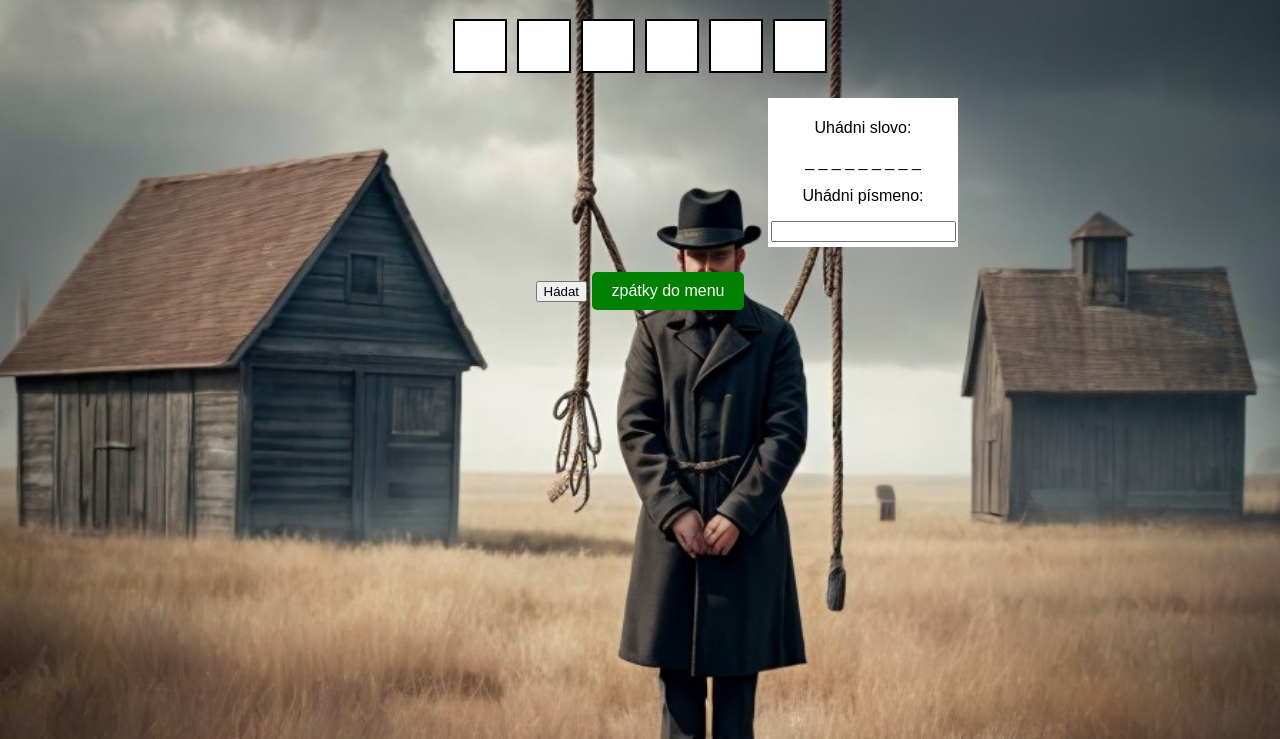
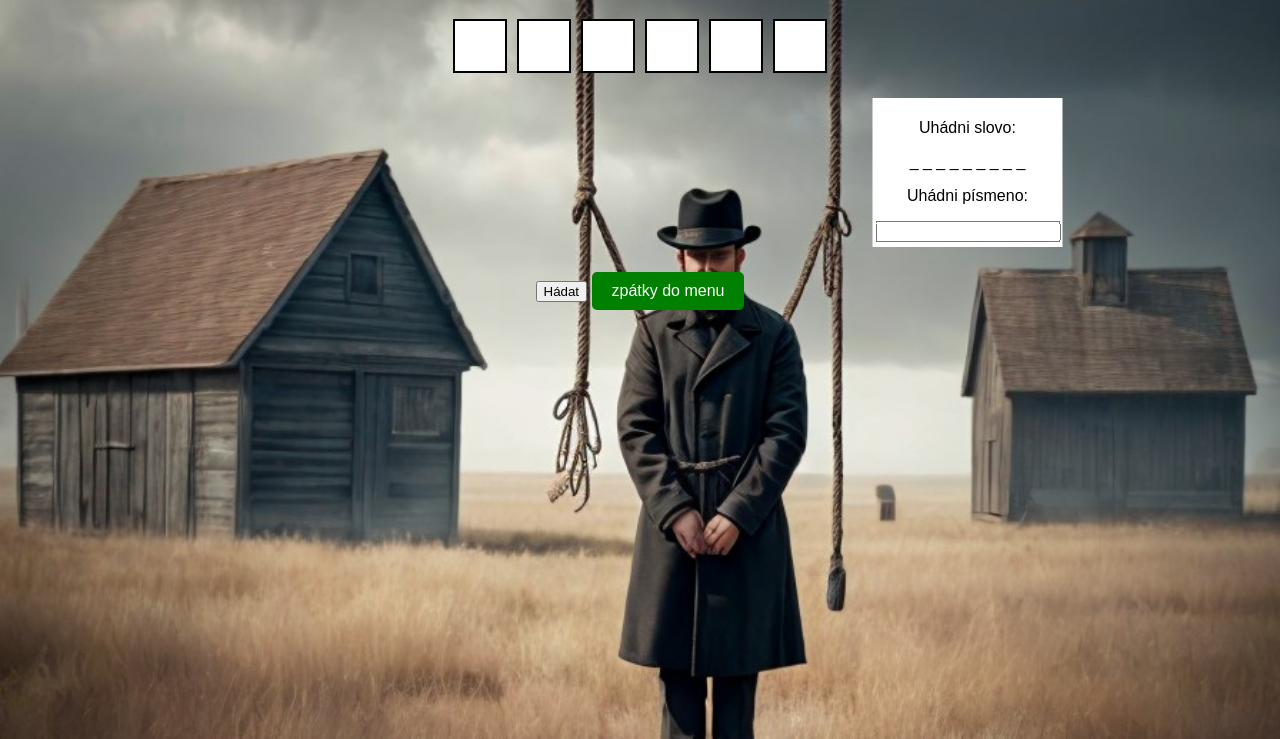
Before and after one commit to Celoplesk/projekt.github.io, a plain HTML site: page sibenice.html in a window 1280 px wide. Shown: the part 61-800 px from the top of the page. Drawn offline with Linux system fonts and the light colour scheme.

Commit message:
Update sibenice.css

```diff
--- a/sibenice.css
+++ b/sibenice.css
@@ -20,7 +20,7 @@ body {
 margin: 25px 0 25px 0;
 background-color: white;
 display: grid;
-transform: translate(400%,0%);
+transform: translate(455%,0%);
 justify-content: center;
 text-align: center;
 width: 180px;
```
